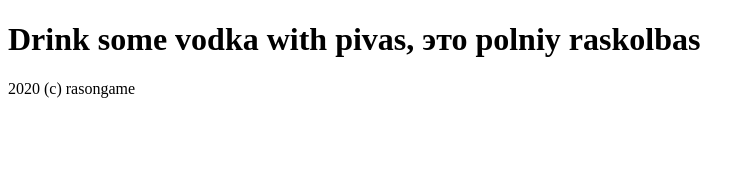
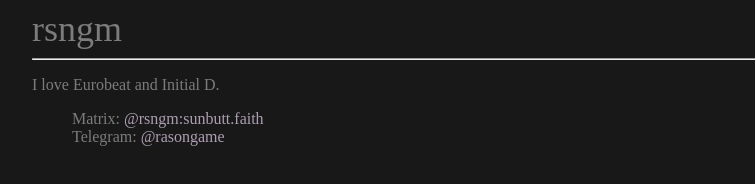
Before and after one commit to rasongame/rasongame.github.io, a plain HTML site: page index.html in a window 1280 px wide. Shown: the whole page, without its empty margins (0-755 px from the left). Drawn offline with Linux system fonts and the light colour scheme.

Commit message:
some changes

```diff
--- a/index.html
+++ b/index.html
@@ -3,10 +3,23 @@
 <head>
 	<meta charset="UTF-8">
 	<meta name="viewport" content="width=device-width, initial-scale=1.0">
-	<title>Drink some vodka with pivas, eto polniy raskolbas</title>
+	<link rel="stylesheet" href="styles.css">
+	<title>rsngm's homepage</title>
 </head>
 <body>
-	<h1>Drink some vodka with pivas, это polniy raskolbas</h1>
-	<footer>2020 (c) rasongame </footer>
+	<header>
+		<span id='name'>rsngm</span>
+	</header>
+	<hr>
+	<main>
+	<p>
+		I love Eurobeat and Initial D.
+		<ul>
+			<li>Matrix: <a href='#'> @rsngm:sunbutt.faith</a>
+			</li>
+			<li>Telegram: <a href='https://t.me/rasongame'> @rasongame </a></li>
+		</ul>
+	</p>
+</main>
 </body>
 </html>
--- /dev/null
+++ b/styles.scss
@@ -0,0 +1,23 @@
+$background: #181818;
+$primary: rgb(124, 124, 124);
+$secondary: rgb(173, 158, 179);
+body {
+    color: $primary;
+    margin-left: 2em;
+    background: $background;
+    a:any-link {
+        color: $secondary;
+        text-decoration: none;
+    }
+    ul {
+        li {
+            list-style: none;
+        }
+    }
+    header {
+        span#name {
+            color: $primary;
+            font-size: 36px;
+        }
+    }
+}
```
Also changed, not shown: styles.css (added), 1 other file.
